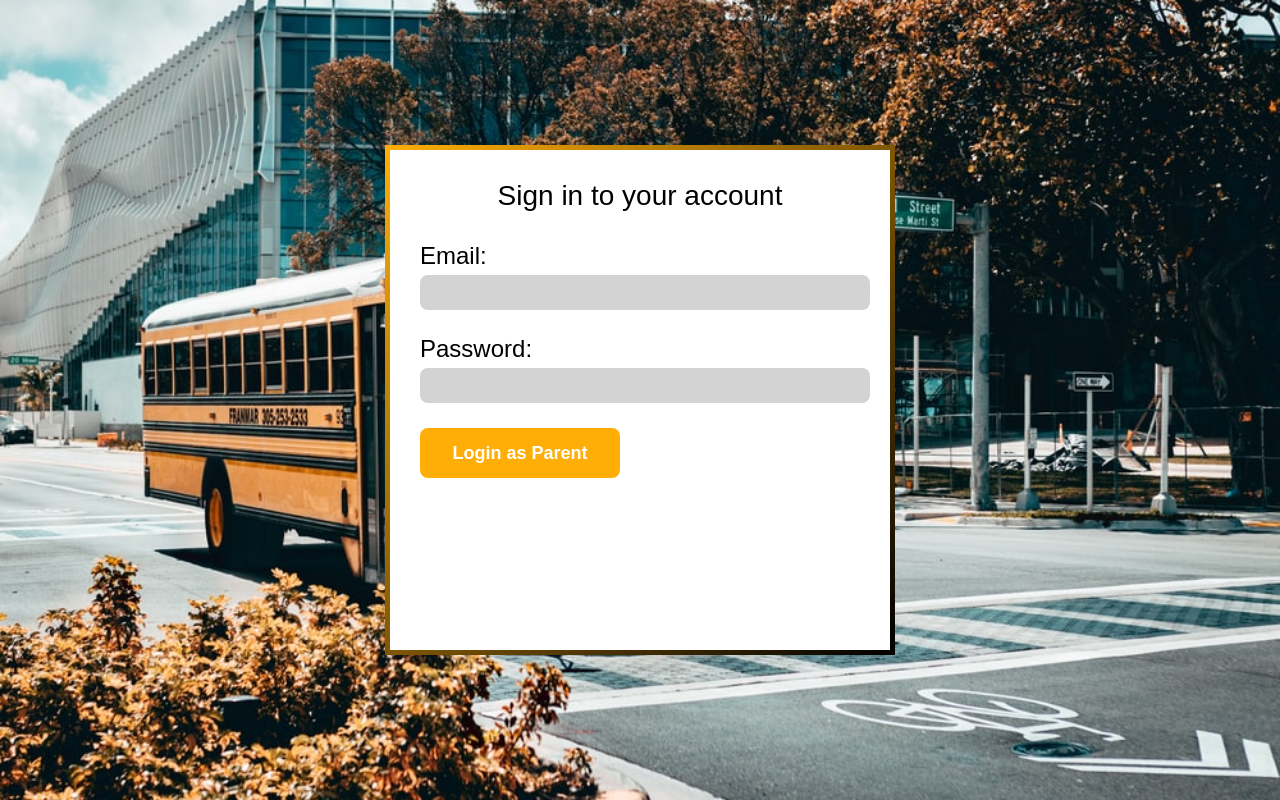
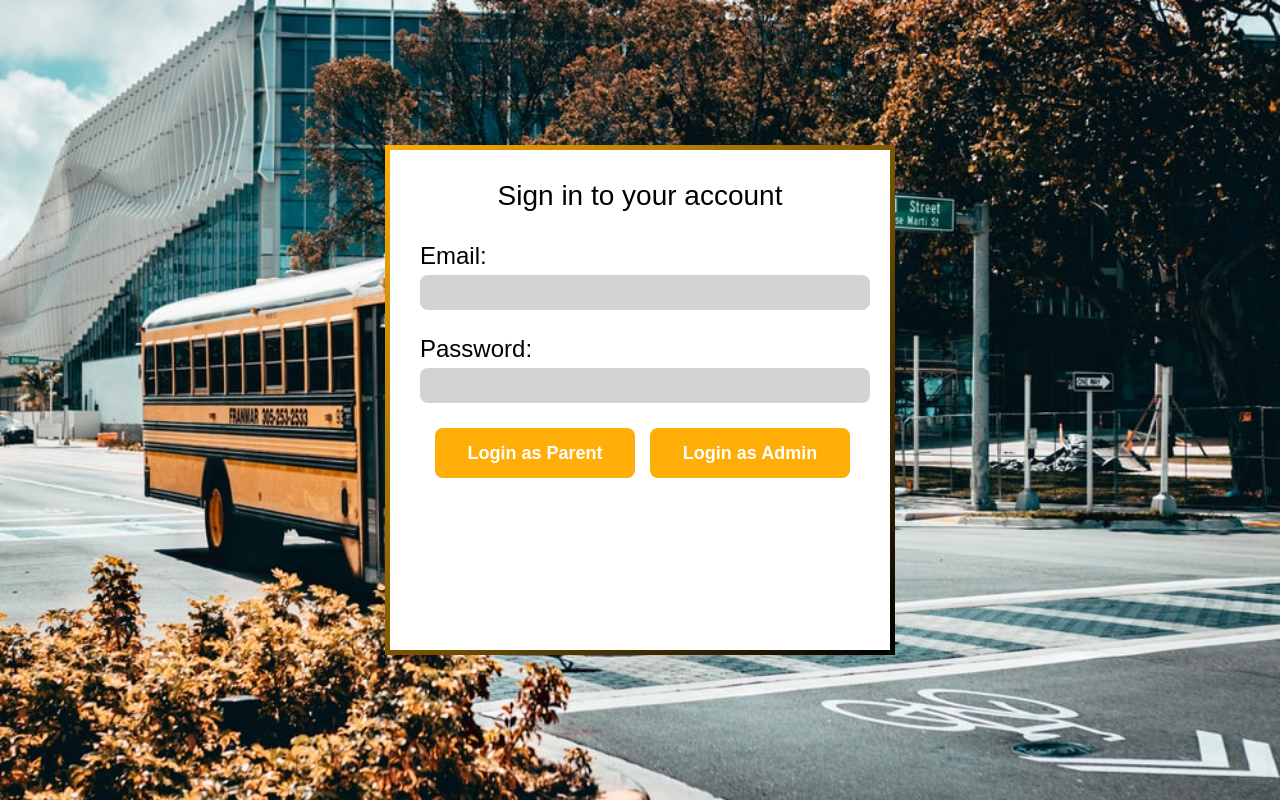
Before and after one commit to jasonnmnd/hypothetical-transportation-cp, a React (Create React App) app in the folder client/: page / in a window 1280 px wide. Built offline with nearby package versions, Linux system fonts and the light colour scheme.

Commit message:
added parent and admin buttons, still working on functionality

```diff
--- a/client/src/components/LoginForm.js
+++ b/client/src/components/LoginForm.js
@@ -3,14 +3,18 @@ import React, { useState } from "react";
 function LoginForm( {Login, error} ) {
     const [details, setDetails] = useState({email: "", password: ""});
 
-    const submitHandler = e => {
+    const parentSubmitHandler = e => {
         e.preventDefault();
+        Login(details);
+    }
 
+    const adminSubmitHandler = e => {
+        e.preventDefault();
         Login(details);
     }
 
     return (
-        <form onSubmit={submitHandler}>
+        <form>
             <div className="form-inner">
                 <h2>Sign in to your account</h2>
                 {
@@ -28,7 +32,12 @@ function LoginForm( {Login, error} ) {
                     <input type="password" name="password" id="password" onChange={e => setDetails({...details, password: e.target.value})} value={details.password}/>
                 </div>
 
-                <input type="submit" value="Login as Parent"/>
+                <div class="divider15px"/>
+                <button onClick={parentSubmitHandler}>Login as Parent</button>
+
+                <div class="divider15px"/>
+                <button onClick={adminSubmitHandler}>Login as Admin</button>
+
 
             </div>
         </form>
--- a/client/src/index.css
+++ b/client/src/index.css
@@ -90,7 +90,7 @@ form .form-inner .form-group input:focus {
     box-shadow: 0px 0px 3px rgba(0, 0, 0, 0.2);
 }
 
-form .form-inner input[type="submit"] {
+form button {
     display: inline-block;
     padding: 10px 15px;
     border-radius: 8px;
@@ -104,8 +104,15 @@ form .form-inner input[type="submit"] {
     height: 50px;
 }
 
-form .form-inner input[type="submit"]:hover {
-    background-color: #ffdd99;
+form button:hover{
+    background-color: #FFDD99;
+}
+
+/* Used to add spacing between buttons*/
+.divider15px{
+    width:15px;
+    height:auto;
+    display:inline-block;
 }
 
 /*
```
